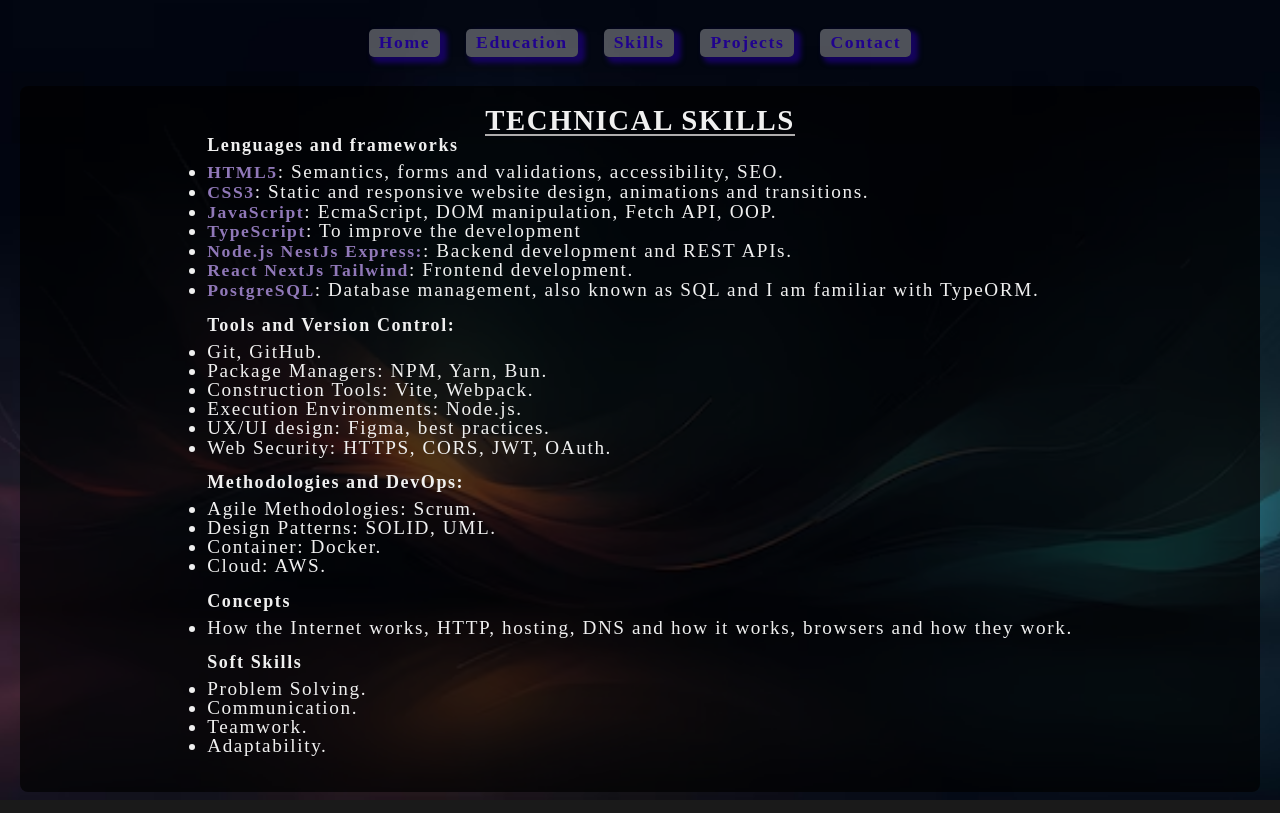
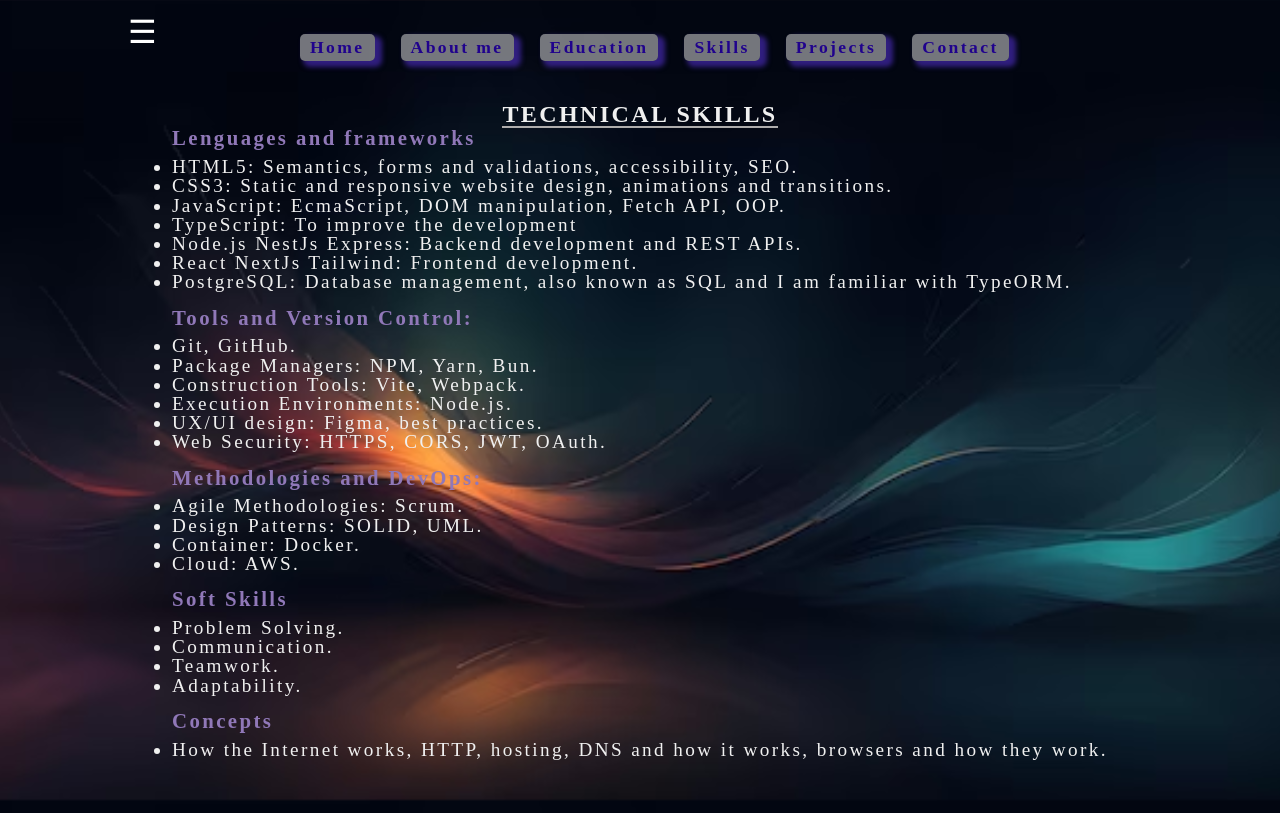
Before and after one commit to PinchaoRamiro/Portafolio_Ramiro_Pinchao, a React (Vite) app: page /Skills in a window 1280 px wide. Built offline with nearby package versions, Linux system fonts and the light colour scheme.

Commit message:
Add Button of menu and button of About Me

```diff
--- a/src/App.tsx
+++ b/src/App.tsx
@@ -1,4 +1,5 @@
 import React from 'react';
+import { useState } from 'react';
 import { BrowserRouter as Router, Route, Routes } from 'react-router-dom';
 import Home from './pages/Home';
 import Navbar from './pages/Nav';
@@ -15,11 +16,17 @@
 import './styles/contact.css';
 
 const App: React.FC = () => {
+  const [isFlipped, setIsFlipped] = useState(false);
+
+  const toggleFlip = () => {
+    setIsFlipped(prev => !prev);
+  };
   return (
     <Router>
-      <Navbar />
+      <Navbar onToggleFlip={toggleFlip} />
       <Routes>
-        <Route path="/" element={<Home />} />
+        <Route path="/" element={<Home isFlipped={isFlipped}  />} />
+        <Route path="/About" element={<Home isFlipped={isFlipped} />} />
         <Route path="/Education" element={<Education />} />
         <Route path="/Contact" element={<Contact />} />
         <Route path="/Skills" element={<Skills />} />
--- a/src/pages/Contact.tsx
+++ b/src/pages/Contact.tsx
@@ -35,7 +35,7 @@
     </div>
     <div className='forms'>
       <form className='form-whatsapp' onSubmit={handleSubmit}>
-        <h2>Write your WhatsApp message here</ h2>
+        <h2>Write your whatsApp message here</ h2>
         <textarea
           value={message}
           onChange={(e) => setMessage(e.target.value)}
--- a/src/pages/Home.tsx
+++ b/src/pages/Home.tsx
@@ -2,9 +2,13 @@
 import Imagen from '../assets/profile.jpg';
 import '../styles/home.css';
 
+interface HeaderProps {
+  isFlipped: boolean;
+}
 
-const Header: React.FC = () => (
-  <header className="flip-card">
+
+const Home: React.FC<HeaderProps> = ({ isFlipped }) => (
+  <header className={`flip-card ${isFlipped ? 'flipped' : ''}`}>
     <div className="flip-card-inner">
       <div className="flip-card-front">
         <img src={Imagen} alt="Profile-image" className="profile-image"></img>
@@ -13,7 +17,7 @@
           <p>Full stack web developer</p>
         </div>
       </div>
-      <div className="flip-card-back">
+      <div className={`flip-card-back`}	 >
         <div>
           <h2>About Me </h2>
           <p>
@@ -25,4 +29,4 @@
   </header>
 );
 
-export default Header;
+export default Home;
--- a/src/pages/Nav.tsx
+++ b/src/pages/Nav.tsx
@@ -1,14 +1,30 @@
-import React from 'react';
+import React, { useState } from 'react';
 import { Link } from 'react-router-dom';
 
-const Navbar: React.FC = () => {
+interface NavbarProps {
+  onToggleFlip: () => void;
+}
+
+const Navbar: React.FC<NavbarProps> = ({ onToggleFlip }) => {
+  const [isMenuOpen, setIsMenuOpen] = useState(false);
+
+  const toggleMenu = () => {
+    setIsMenuOpen(prev => !prev);
+  };
+
   return (
     <nav className="container-nav">
-      <Link className='route' to="/">Home</Link>
-      <Link className='route' to="/Education">Education</Link>
-      <Link className='route' to="/Skills">Skills</Link>
-      <Link className='route' to="/Projects">Projects</Link>
-      <Link className='route' to="/Contact">Contact</Link>
+      <button title='Menu' onClick={toggleMenu} className="menu-button">
+        ☰
+      </button>
+      <div className={`menu ${isMenuOpen ? 'close' : ''}`}>
+        <Link className='route' to="/" onClick={onToggleFlip}>Home</Link>
+        <Link className='route' to="/About" onClick={onToggleFlip}>About me</Link>
+        <Link className='route' to="/Education">Education</Link>
+        <Link className='route' to="/Skills">Skills</Link>
+        <Link className='route' to="/Projects">Projects</Link>
+        <Link className='route' to="/Contact">Contact</Link>
+      </div>
     </nav>
   );
 };
--- a/src/pages/Skills.tsx
+++ b/src/pages/Skills.tsx
@@ -7,13 +7,13 @@
     <div className="skills-category">
       <h3>Lenguages and frameworks</h3>
       <ul>
-        <li><strong>HTML5</strong>:  Semantics, forms and validations, accessibility, SEO.</li>
-        <li><strong>CSS3</strong>: Static and responsive website design, animations and transitions.</li>
-        <li><strong>JavaScript</strong>: EcmaScript, DOM manipulation, Fetch API, OOP.</li>
-        <li><strong>TypeScript</strong>: To improve the development</li>
-        <li><strong>Node.js NestJs Express:</strong>: Backend development and REST APIs.</li>
-        <li><strong>React NextJs Tailwind</strong>: Frontend development.</li>
-        <li><strong>PostgreSQL</strong>:   Database management, also known as SQL and I am familiar with TypeORM.</li>
+        <li>HTML5:  Semantics, forms and validations, accessibility, SEO.</li>
+        <li>CSS3: Static and responsive website design, animations and transitions.</li>
+        <li>JavaScript: EcmaScript, DOM manipulation, Fetch API, OOP.</li>
+        <li>TypeScript: To improve the development</li>
+        <li>Node.js NestJs Express: Backend development and REST APIs.</li>
+        <li>React NextJs Tailwind: Frontend development.</li>
+        <li>PostgreSQL:   Database management, also known as SQL and I am familiar with TypeORM.</li>
       </ul>
     </div>
     <div className="skills-category">
@@ -37,12 +37,6 @@
       </ul>
     </div>
     <div className="skills-category">
-      <h3>Concepts</h3>
-      <ul>
-        <li>How the Internet works, HTTP, hosting, DNS and how it works, browsers and how they work.</li>
-      </ul>
-    </div>
-    <div className="skills-category">
       <h3>Soft Skills</h3>
       <ul>
         <li>Problem Solving.</li>
@@ -51,6 +45,12 @@
         <li>Adaptability.</li>
       </ul>
     </div>
+    <div className="skills-category">
+      <h3>Concepts</h3>
+      <ul>
+        <li>How the Internet works, HTTP, hosting, DNS and how it works, browsers and how they work.</li>
+      </ul>
+    </div>
   </section>
   </div>
 );
--- a/src/styles.css
+++ b/src/styles.css
@@ -6,7 +6,7 @@
 
 body {
   font-family:'Times New Roman', Times, serif, Arial, Helvetica, sans-serif;
-  letter-spacing: 0.1rem;
+  letter-spacing: 0.15rem;
   background-color: #1a1a1a;
   box-sizing: border-box;
   color: #ffffff;
@@ -15,6 +15,7 @@
   background-position: center;
   background-size: cover;
   background-repeat: no-repeat;
+  background-attachment: fixed;
   min-height: 100vh;
   width: 100%;
 }
@@ -38,6 +39,11 @@
 
 h2{
   border-bottom: 2px solid #afadad;
+  font-size: 1.5rem;
+}
+
+h3 {
+  font-size: 1.3rem;
 }
 
 @keyframes fadeInLeft {
--- a/src/styles/education.css
+++ b/src/styles/education.css
@@ -3,7 +3,6 @@
     flex-direction: column;
     align-items: center;
     justify-content: space-evenly;
-    background-color: rgba(0, 0, 0, 0.7);
     color: #ffffff;
     font-size: 1.2rem;
     padding: 30px;
--- a/src/styles/home.css
+++ b/src/styles/home.css
@@ -1,4 +1,3 @@
-
 header h1 {
   font-size: 2rem;
   animation: fadeInDown 1s ease-in-out;
@@ -13,10 +12,7 @@
   width: 100%;
   max-width: 200px;
   margin-top: 0;
-  /* border-radius: 50%;
-  object-fit: cover; */
   border-radius: 10%;
-  /* margin-bottom: 20px; */
   filter: drop-shadow(1px -3px 10px rgb(87, 86, 86));
   transition: transform 0.3s ease;
 }
@@ -98,6 +94,14 @@
   z-index: 0;
 }
 
+.flipped .flip-card-inner {
+  transform: rotateY(-180deg);
+}
+
+.flipped{
+  z-index: 0;
+}
+
 @media (max-width: 1280px) {
   header {
     width: 80%;
@@ -113,7 +117,8 @@
   }
 
   .flip-card{
-    max-width: 90%;
+    max-width: 70%;
+    height: 500px;
   }
   .flip-card-back{
     font-size: 1.25rem;
@@ -158,7 +163,7 @@
   }
   .flip-card-back{
     padding: 10px;
-    font-size: 0.9rem;
+    font-size: 1rem;
     line-height: 1.3;
     letter-spacing: 1.3px;
     overflow-wrap: break-word;
--- a/src/styles/nav.css
+++ b/src/styles/nav.css
@@ -2,57 +2,116 @@
   display: flex;
   flex-direction: row;
   align-items: center;
-  justify-content: center;
-  width: 80%;
-  align-items: center;
-  padding: 3vh 0 3vh 0;
-  margin: 0 10% 0 10%;
-  border-radius: 7px;
-  gap: 1rem;
-  font-size: 1.1rem;
-  flex-wrap: wrap;
+  margin-top: 1%;
 }
 
-  .container-nav .route {
-    color: rgb(32, 2, 141);
-    background-color: rgba(255, 255, 255, 0.3);
-    text-align: center;
-    font-weight: bold;
-    width: auto;
-    height: auto;
-    padding: 5px 10px;
-    border-radius: 5px;
-    box-shadow: 5px 4px 5px 2px rgba(32, 2, 141, 0.61);
-    transition: background-color 0.3s ease;
-    margin: 5px;
-  }
+.container-nav .route {
+  color: rgb(32, 2, 141);
+  background-color: rgba(255, 255, 255, 0.452);
+  text-align: center;
+  font-weight: bold;
+  width: auto;
+  height: auto;
+  padding: 5px 10px;
+  border-radius: 5px;
+  box-shadow: 5px 4px 5px 2px rgba(84, 49, 211, 0.568);
+  transition: background-color 0.3s ease;
+  margin: 5px;
+}
 
   .container-nav .route:hover {
-    background-color: rgba(255, 255, 255, 0.5);
+    background-color: rgba(255, 255, 255, 0.699);
     color: rgb(32, 2, 141);
     transform: scale(1.1);
   }
 
+  .menu-button {
+    color: white;
+    background: none;
+    border: none;
+    font-size: 2rem;
+    align-self: start;
+    cursor: pointer;
+    margin: 0 0 0 10%;
+  }
+
+  .menu-button:hover {
+    color: rgb(103, 34, 182);
+    transform: scale(1.1);
+    text-transform: uppercase;
+    transition: color 0.5s ease;
+  }
+
+  .menu {
+    display: flex;
+    flex-direction: row;
+    align-items: center;
+    justify-content: center;
+    width: 80%;
+    align-items: center;
+    padding: 2vh 0 2vh 0;
+    margin: 0 10% 0 0;
+    border-radius: 7px;
+    gap: 1rem;
+    font-size: 1.1rem;
+    flex-wrap: wrap;
+  }
+
+  .menu.close {
+    display: none;
+  }
+
+
   @media (max-width: 768px) {
-    .container-nav {
+    .menu {
       font-size: 1rem;
       gap: 1.5rem;
     }
-
-    .container-nav .route {
+    .menu .route {
       padding: 4px 8px;
     }
   }
 
   @media (max-width: 480px) {
     .container-nav {
+      margin-top: 3%;
+      flex-direction: column;
+    }
+
+    .menu {
+      display: none;
+    }
+
+    .menu.close{
+      display: flex;
+      margin: 0;
       font-size: 0.9rem;
       gap: 1rem;
       flex-direction: column;
+      columns: 1;
     }
 
-    .container-nav .route {
-      padding: 3px 6px; /* Reduce el padding para dispositivos pequeños */
-      width: 30%; /* Ajusta el ancho para que los elementos ocupen más espacio horizontal en dispositivos pequeños */
+    .menu.close .route {
+      padding: 3px 6px;
+      width: 30%;
     }
   }
+
+  @media (max-width: 380px) {
+    .menu{
+      display: none;
+    }
+
+    .menu.close{
+      display: flex;
+    }
+
+    .menu.close .route {
+      font-size: 0.5rem;
+      padding: 3px 6px;
+      width: 30%;
+      overflow: scroll;
+    }
+
+
+  }
--- a/src/styles/projects.css
+++ b/src/styles/projects.css
@@ -1,5 +1,5 @@
 .projects {
-    background-color: rgba(0, 0, 0, 0.7);
+    background-color: rgba(0, 0, 0, 0.5);
     color: #ffffff;
     padding: 30px;
     margin: 20px;
--- a/src/styles/skills.css
+++ b/src/styles/skills.css
@@ -1,6 +1,6 @@
 
 .skills {
-    background-color: rgba(0, 0, 0, 0.7);
+    /* background-color: rgba(0, 0, 0, 0.7); */
     color: #f0f0f0;
     display: flex;
     flex-direction: column;
@@ -17,6 +17,6 @@
   }
 
   .skills-category h3 {
-    font-size: 18px;
     margin-bottom: 8px;
+    color:#9078b8;
   }
```
Also changed, not shown: src/styles/contact.css (+12 -4 lines), src/assets/background.webp (deleted).
